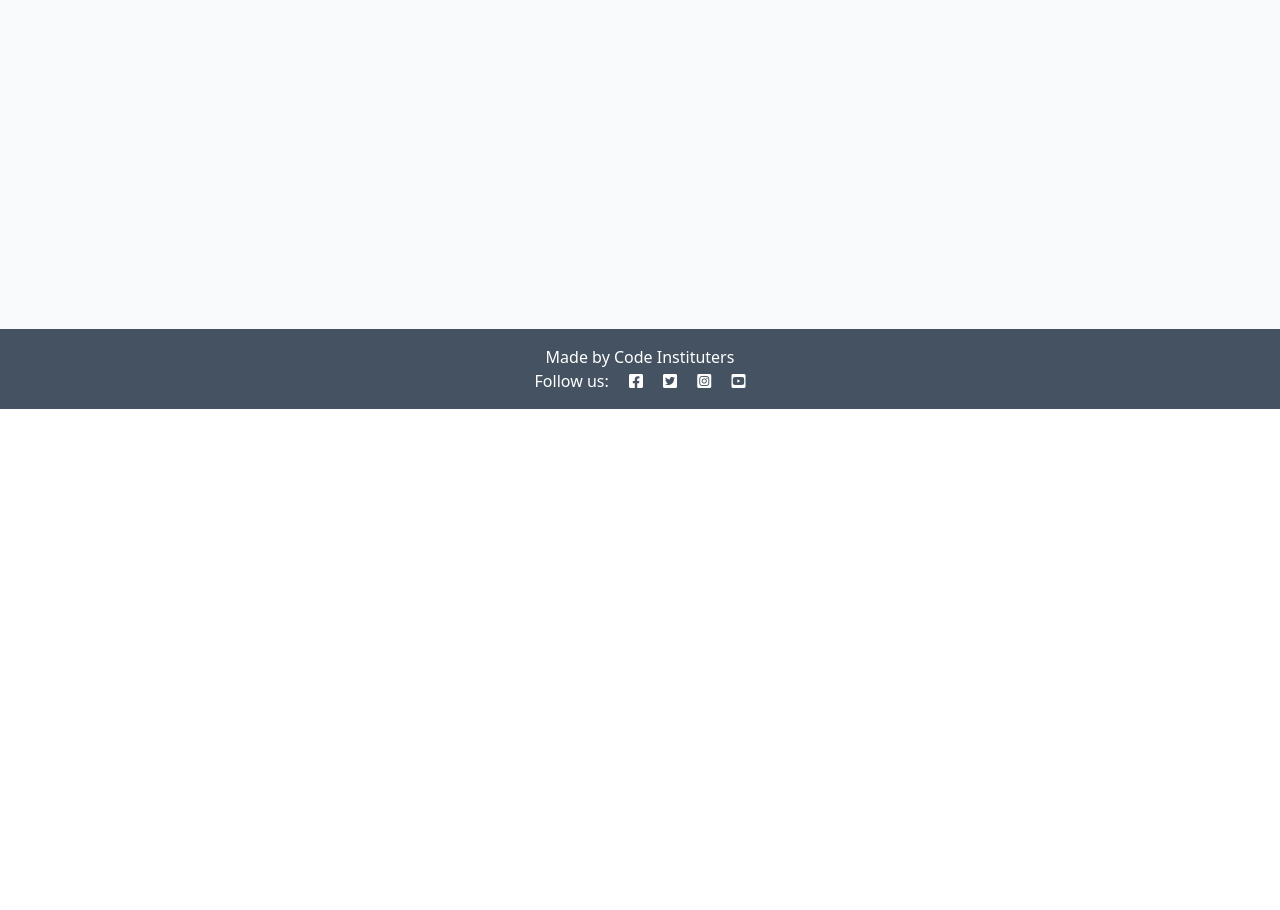
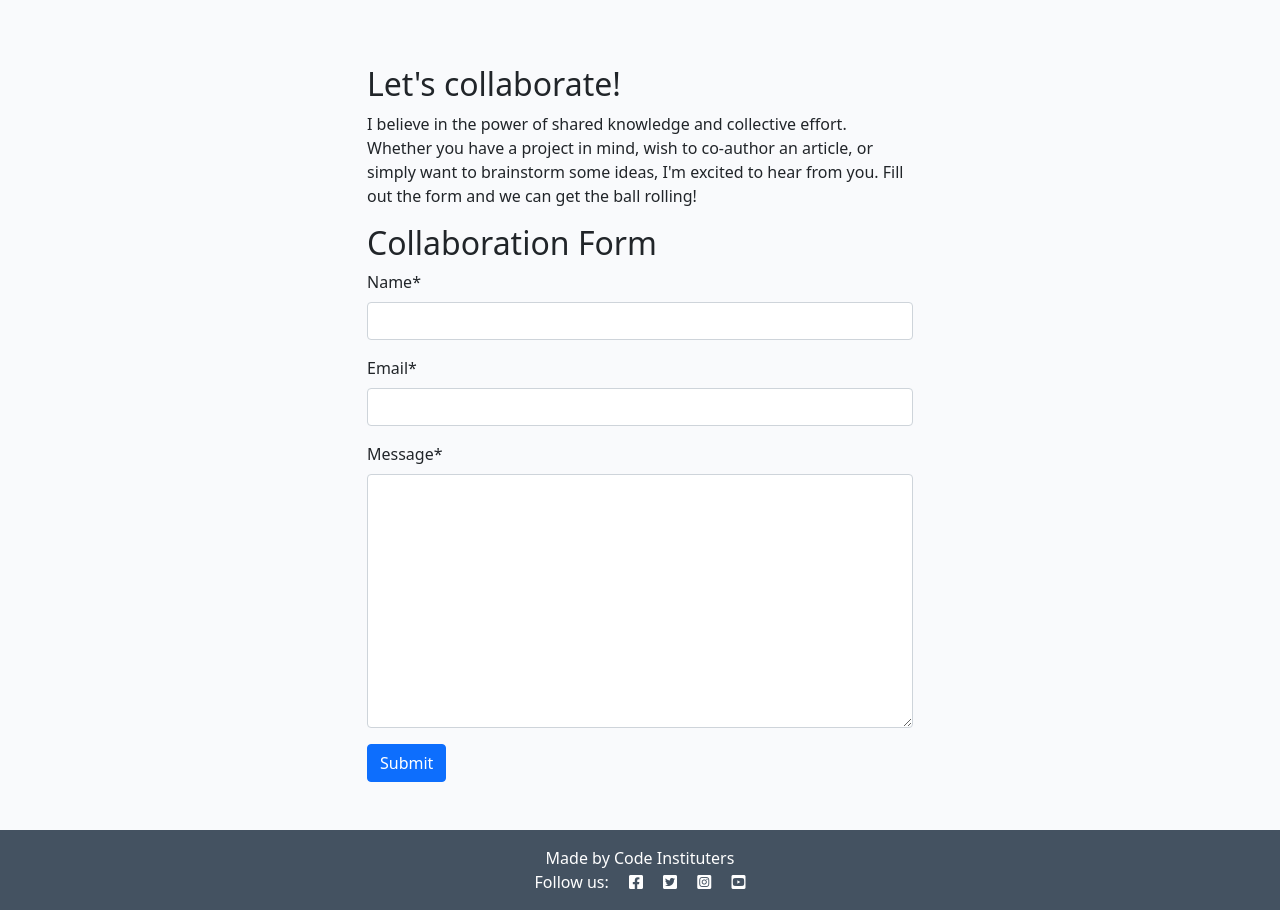
Before and after one commit to NickOcaz/Django-blog, a Django app: page /about/ in a window 1280 px wide. Shown: the part 391-1301 px from the top of the page. Before the commit the page ends 800 px from the top, so only its background shows below. Run offline with Django 4.2, Linux system fonts and the light colour scheme; tables that the repository leaves empty hold one stand-in row (values such as "Sample post"); parts of the project's set-up code (start-up, migrations or seed data) failed here and were passed over; some libraries are stand-ins or nearby versions.

Commit message:
Challenge: Create the Collaboration Request form

```diff
--- a/about/models.py
+++ b/about/models.py
@@ -1,5 +1,5 @@
+# about/models.py
 from django.db import models
-
 
 class About(models.Model):
     title = models.CharField(max_length=200)
@@ -8,3 +8,12 @@ class About(models.Model):
 
     def __str__(self):
         return self.title
+
+class CollaborateRequest(models.Model):
+    name = models.CharField(max_length=100)
+    email = models.EmailField()
+    message = models.TextField()
+    read = models.BooleanField(default=False)
+
+    def __str__(self):
+        return self.name
--- a/about/templates/about/about.html
+++ b/about/templates/about/about.html
@@ -1,22 +1,44 @@
 {% extends 'base.html' %}
+{% load static %}
+{% load crispy_forms_tags %}
+
 {% block content %}
-{% load static %}
 <div class="container mt-5">
     <div class="row">
-        <div class="col-4 text-center">
+        <div class="col-12 col-md-4 text-center">
             <img src="{% static 'images/nobody.jpg' %}" width="75%">
         </div>
-        <div class="col-8">
-            <h2>{ about.title }</h2>
-            <!-- Content goes directly underneath this -->
-            <p>{{ about.content | safe }}</p>
+        <div class="col-12 col-md-8">
+            <h2>{{ about.title }}</h2>
+            {{ about.content | safe }}
         </div>
     </div>
     <div class="row">
         <div class="col text-right">
-            <!-- Updated on field goes in here -->
-            <p class="text-end"><em>Updated on: {{ about.last_updated }}</em></p>
+        <!-- Updated on field goes in here -->
+
+        <p class="text-end"><em>Updated on: {{ about.updated_on }}</em></p>
         </div>
-      </div>
+    </div>
+    <div class="row justify-content-center">
+        <div class="col-12 col-md-6 my-5">
+            <h2>Let's collaborate!</h2>
+            <p>I believe in the power of shared knowledge and collective effort.
+                Whether you have a project in mind, wish to co-author
+                an article, or simply want to brainstorm some ideas,
+                I'm excited to hear from you. Fill out the form
+                and we can get the ball rolling!</p>
+
+            <!-- add your form here. Your submit button should
+                                have the classes of btn, btn-secondary -->
+                                <h2>Collaboration Form</h2>
+                                <form method="post" action="{% url 'about' %}">
+                                    {% csrf_token %}
+                                    {{ form|crispy }}
+                                    <button type="submit" class="btn btn-primary">Submit</button>
+                                </form>
+                            </div>
+        </div>
+    </div>
 </div>
 {% endblock content %}
--- a/about/urls.py
+++ b/about/urls.py
@@ -1,5 +1,6 @@
+# about/urls.py
+from django.urls import path
 from . import views
-from django.urls import path
 
 urlpatterns = [
     path('', views.about_me, name='about'),
--- a/about/views.py
+++ b/about/views.py
@@ -1,15 +1,16 @@
+# about/views.py
 from django.shortcuts import render
 from .models import About
-
+from .forms import CollaborateForm
 
 def about_me(request):
     """
     Renders the About page
     """
     about = About.objects.all().order_by('-updated_on').first()
-
+    form = CollaborateForm()
     return render(
         request,
         "about/about.html",
-        {"about": about},
+        {"about": about, "form": form},
     )
--- a/blog/views.py
+++ b/blog/views.py
@@ -30,7 +30,9 @@ def post_detail(request, slug):
     comments = post.comments.all().order_by("-created_on")
     comment_count = post.comments.filter(approved=True).count()
     if request.method == "POST":
+        print("Received a POST request")
         comment_form = CommentForm(data=request.POST)
+        print("About to render template")
         if comment_form.is_valid():
             comment = comment_form.save(commit=False)
             comment.author = request.user
```
Also changed, not shown: about/admin.py (+13 -2 lines), about/migrations/0006_collaboraterequest.py (added).
